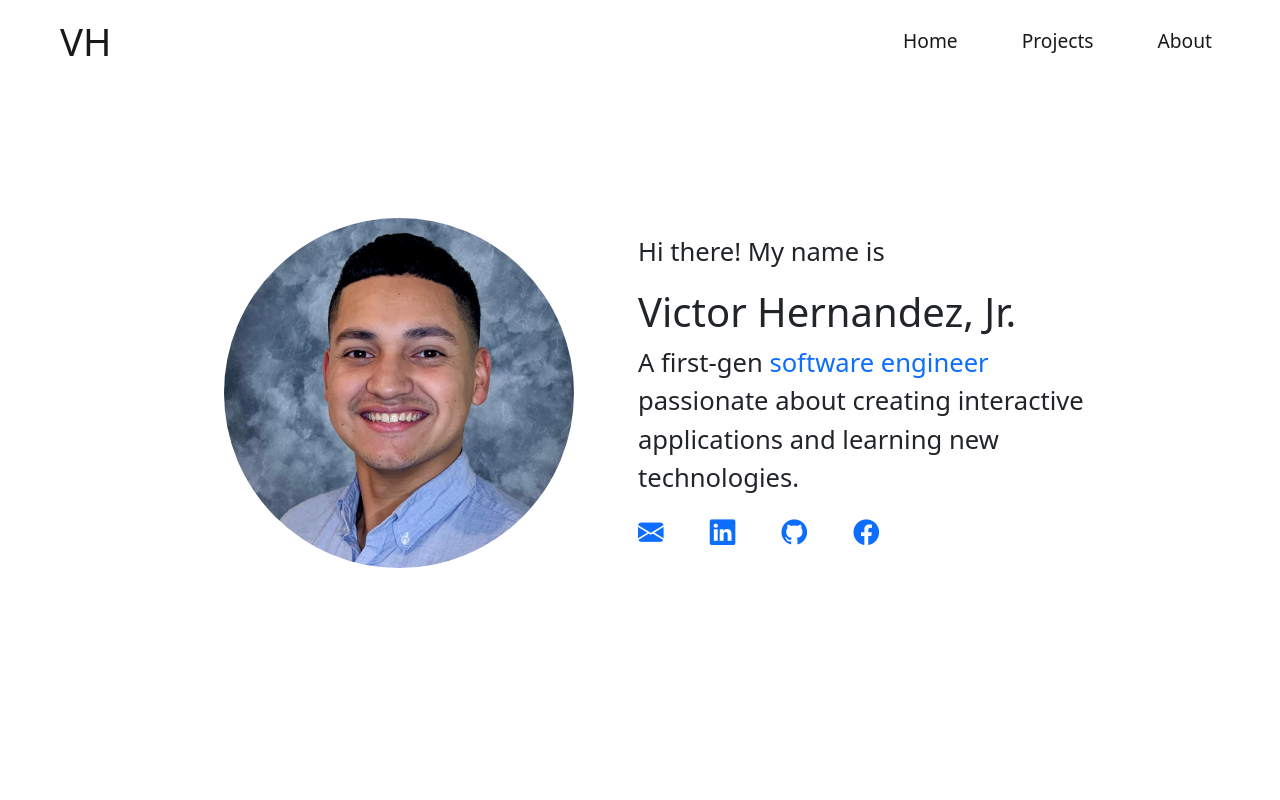
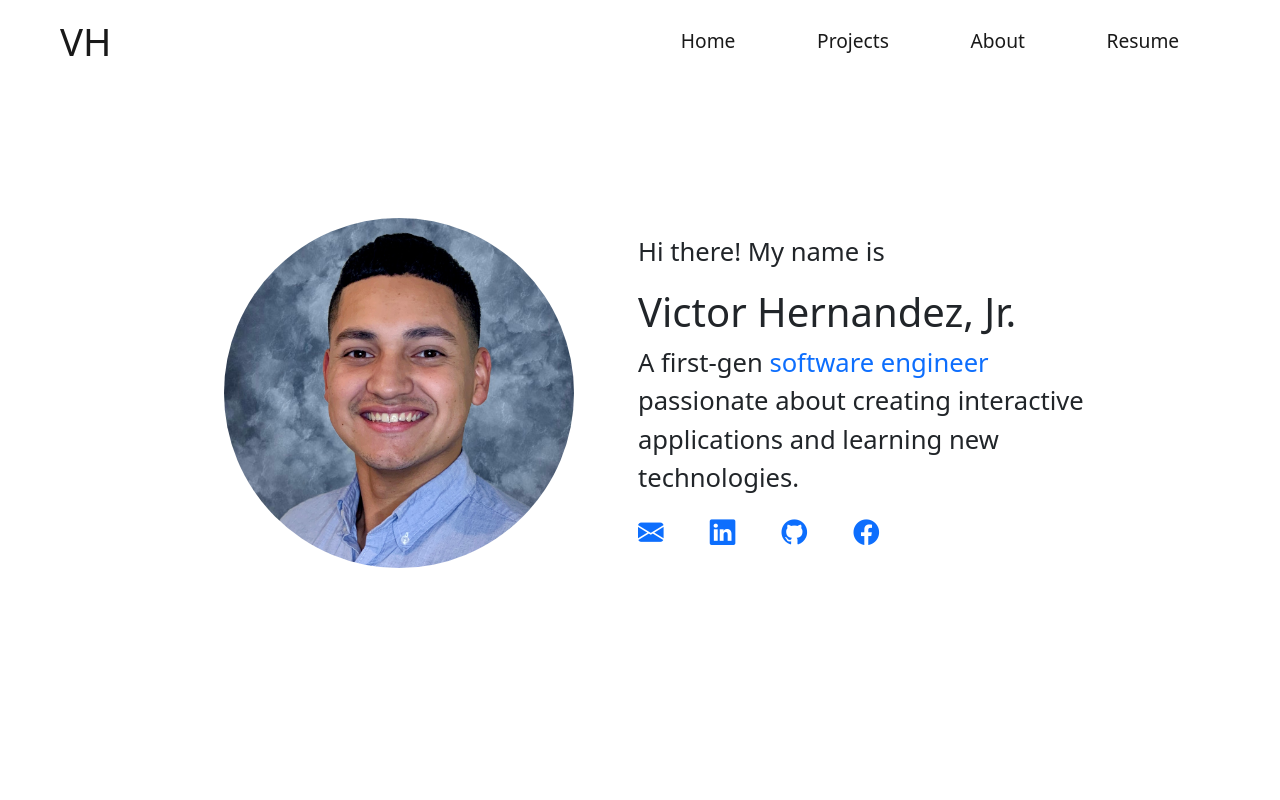
Before and after one commit to vichdz97/Website, an Angular app: page /#/home in a window 1280 px wide. Shown: the top 800 px of the page. Built offline with nearby package versions, Linux system fonts and the light colour scheme.

Commit message:
included link to resume

```diff
--- a/src/app/shared/nav/nav.component.html
+++ b/src/app/shared/nav/nav.component.html
@@ -1,10 +1,11 @@
 <nav class="navbar fixed-top navbar-expand-lg bg-white">
     <div class="container-fluid mx-5">
         <a class="logo navbar-brand" routerLink="/">VH</a>
-        <div class="navbar-nav navbar-text d-flex flex-row">
+        <div class="navbar-nav navbar-text d-flex justify-content-around w-50">
             <a class="nav-link" routerLink="/home">Home</a>
-            <a class="nav-link mx-5" routerLink="/projects">Projects</a>
+            <a class="nav-link" routerLink="/projects">Projects</a>
             <a class="nav-link" routerLink="/about">About</a>
+            <a class="nav-link" href="assets/pdfs/Resume - Victor Hernandez.pdf" target="_blank">Resume</a>
         </div>
     </div>
 </nav>
```
Also changed, not shown: 1 other file (tests, documents, lock files or other folders).
